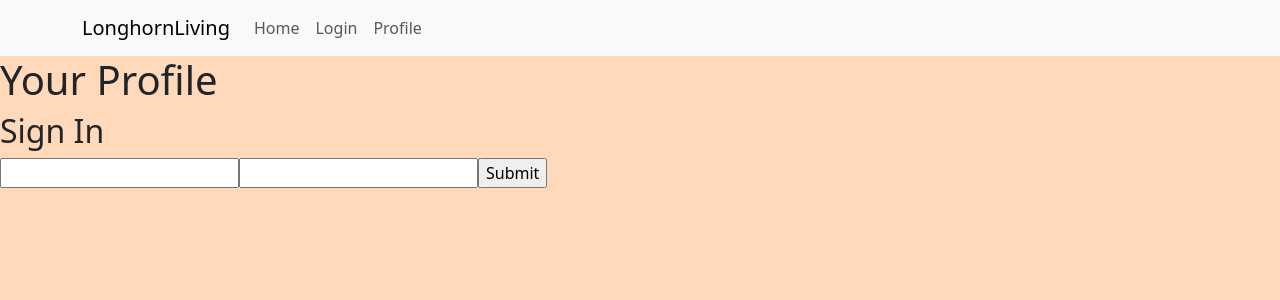
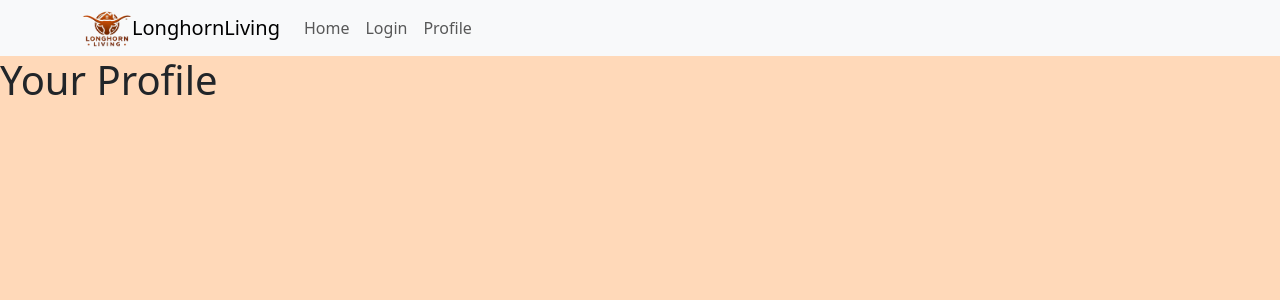
Before and after one commit to HimaTummalapalli/LonghornLiving, a React (Create React App) app in the folder longhorn-living/: page /profile in a window 1280 px wide. Shown: the top 300 px of the page. Built offline with nearby package versions, Linux system fonts and the light colour scheme; a small style sheet from the web is missing.

Commit message:
added the logo

```diff
--- a/longhorn-living/src/App.js
+++ b/longhorn-living/src/App.js
@@ -22,7 +22,7 @@ function App() {
           <Route path="/profile" element={<Profile />} />
         </Routes>
       </Router>
-      <LoginCard></LoginCard>
+      {/* <LoginCard></LoginCard> */}
     </>
   );
 }
--- a/longhorn-living/src/components/MyNavBar.jsx
+++ b/longhorn-living/src/components/MyNavBar.jsx
@@ -9,6 +9,17 @@ function MyNavbar() {
   return (
     <Navbar expand="lg" className="bg-body-tertiary">
       <Container>
+        <div className="logo-container">
+          <Link to="/">
+            <img
+              src="/LonghornLivingIcon.jpg"
+              className="img-fluid"
+              alt="Logo"
+              width="50"
+              height="50"
+            />
+          </Link>
+        </div>
         <Navbar.Brand as={Link} to="/">
           LonghornLiving
         </Navbar.Brand>
```
Also changed, not shown: longhorn-living/public/LonghornLivingIcon.jpg.
